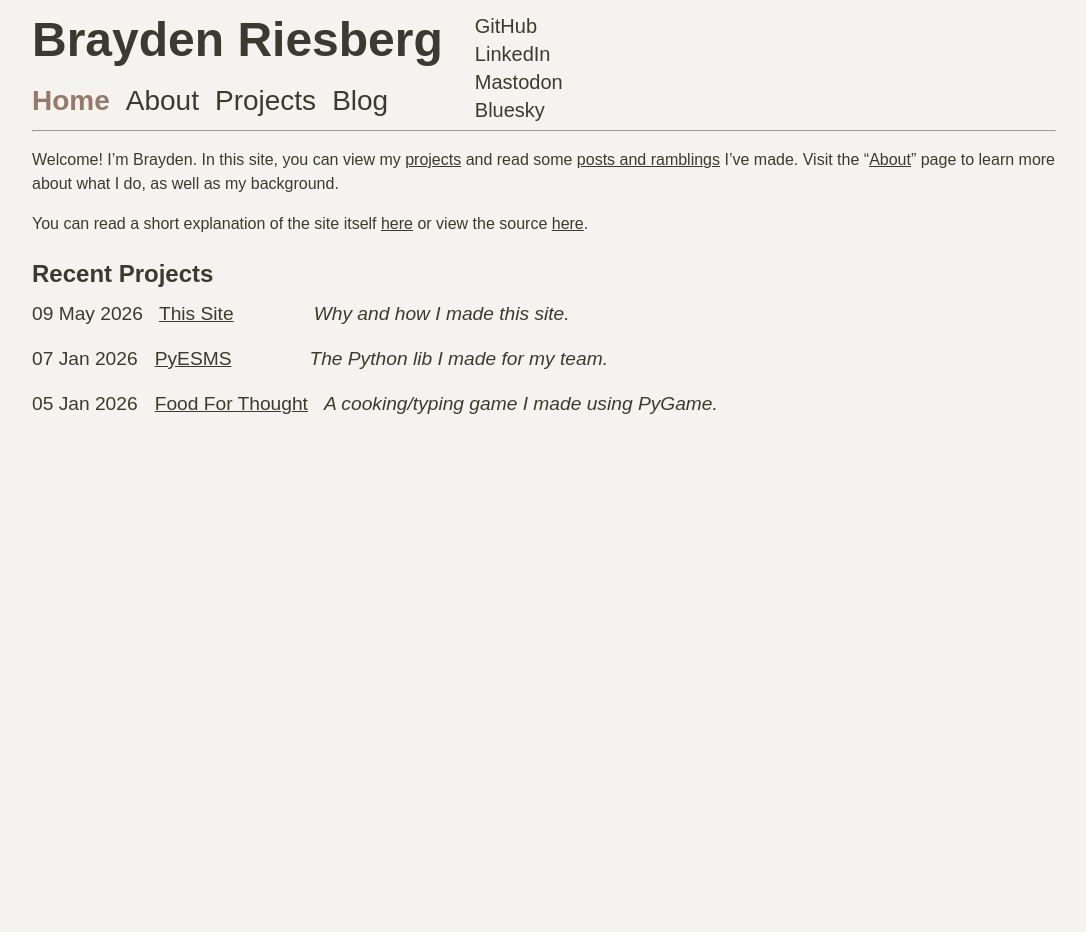
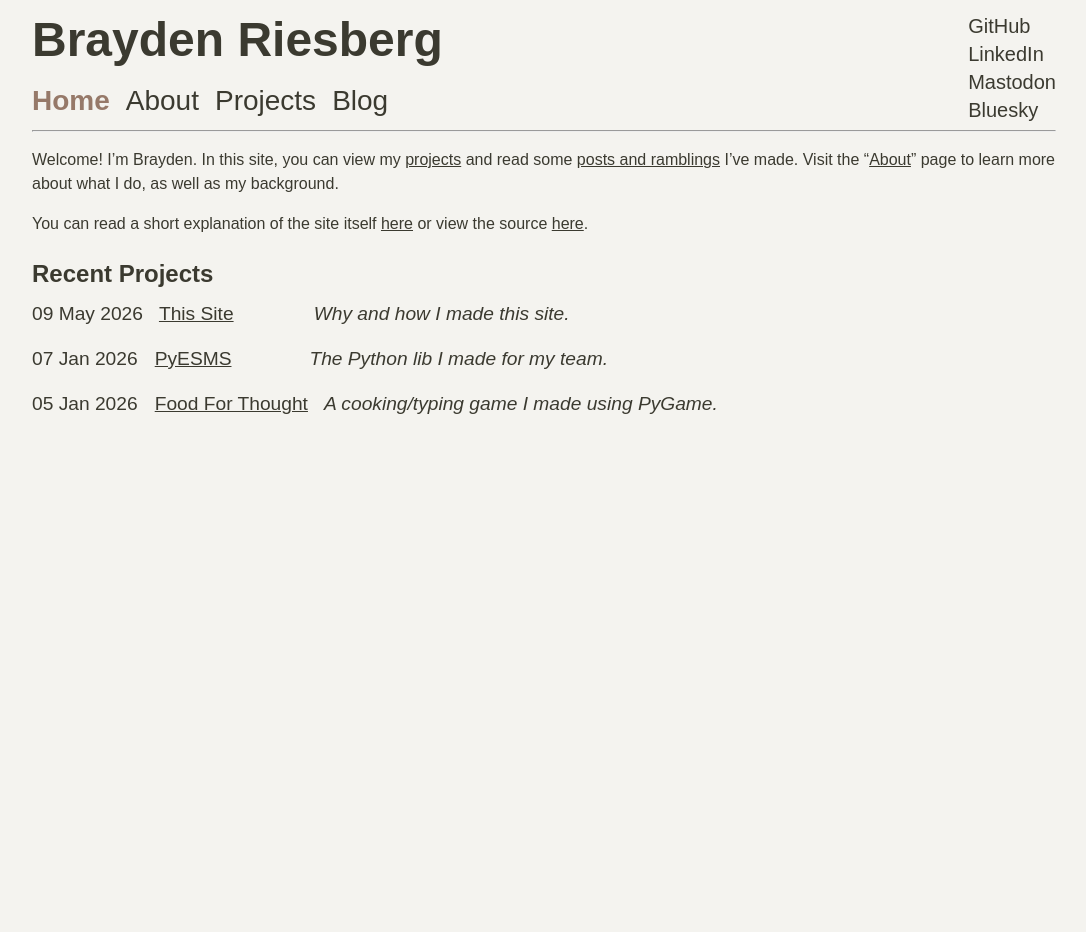
Before and after one commit to BraydenR0311/BraydenR0311.github.io, a Jekyll site: the page built from index.html, in a window 1280 px wide. Shown: the whole page, without its empty margins (96-1182 px from the left). Built offline with Jekyll 4.4.1, drawn with Linux system fonts in a browser that asks for light colours.

Commit message:
add space-between header sections

```diff
--- a/_sass/main.scss
+++ b/_sass/main.scss
@@ -85,7 +85,9 @@ pre {
     margin: 0rem auto;
     max-width: $content-width;
     display: flex;
+    flex-flow: row nowrap;
     align-items: flex-start;
+    justify-content: space-between;
     column-gap: 2rem;
 
 }
```
